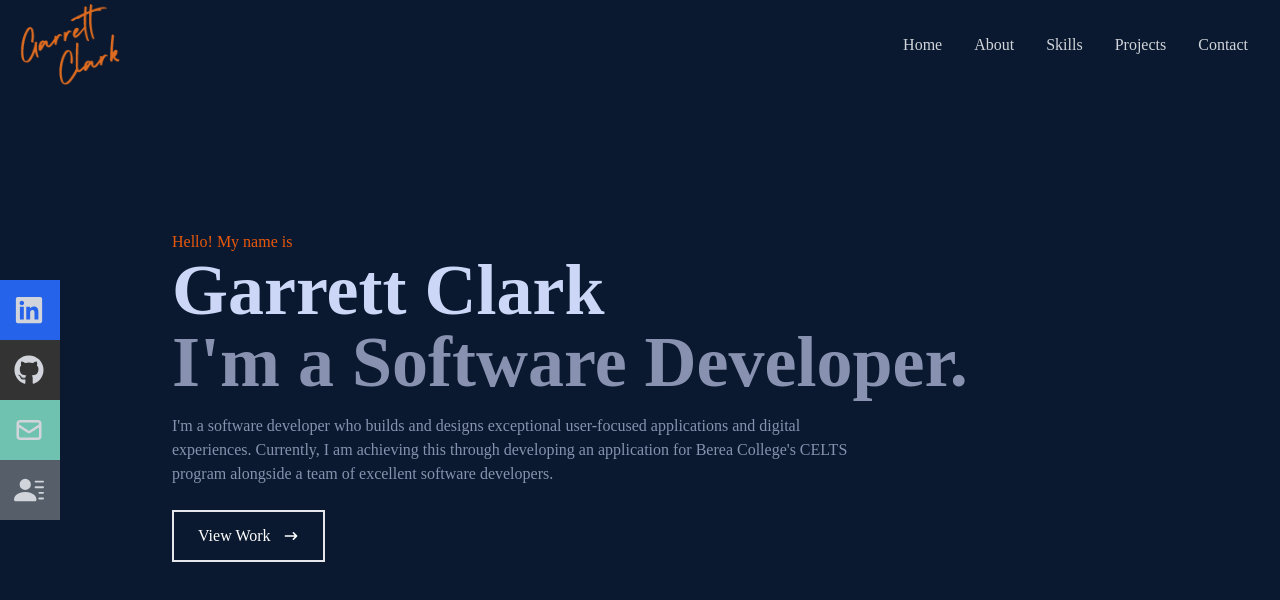
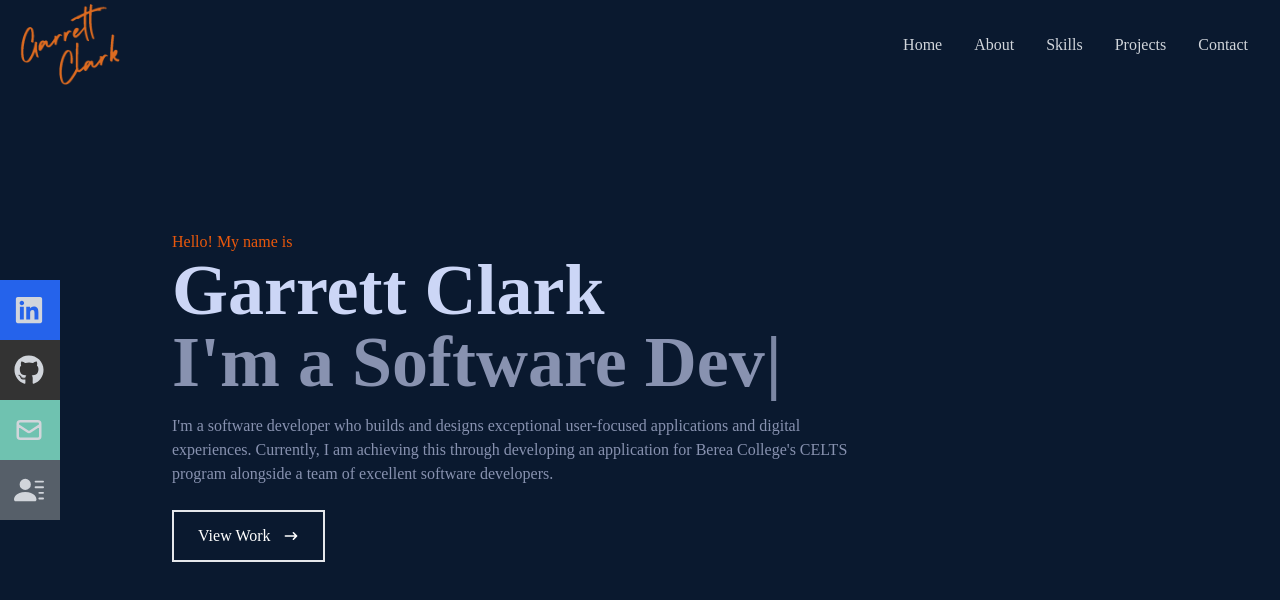
Before and after one commit to Boorclark/react-portfolio, a React (Create React App) app: page / in a window 1280 px wide. Shown: the top 600 px of the page. Built offline with nearby package versions, Linux system fonts and the light colour scheme.

Commit message:
added typewriter effect

```diff
--- a/src/components/Home.jsx
+++ b/src/components/Home.jsx
@@ -1,6 +1,7 @@
 import React from 'react';
 import { HiArrowNarrowRight } from 'react-icons/hi';
 import { Link } from 'react-scroll';
+import Typewriter from 'typewriter-effect';
 
 const Home = () => {
   return (
@@ -12,12 +13,18 @@ const Home = () => {
            Garrett Clark
         </h1>
         <h2 className='text-4xl sm:text-7xl font-bold text-[#8892b0]'>
-          I'm a Software Developer.
+          <Typewriter
+            options={{
+              strings: ["I'm a Software Developer.", "I'm a Student.", "I'm an Active Learner."],
+              autoStart: true,
+              loop: true,
+            }}
+          />
         </h2>
         <p className='text-[#8892b0] py-4 max-w-[700px]'>
-        I'm a software developer who builds and designs exceptional user-focused applications and digital experiences.
-        Currently, I am achieving this through developing an application for Berea College's CELTS program alongside a
-        team of excellent software developers.
+          I'm a software developer who builds and designs exceptional user-focused applications and digital experiences.
+          Currently, I am achieving this through developing an application for Berea College's CELTS program alongside a
+          team of excellent software developers.
         </p>
         <div>
           <button className='text-white group border-2 px-6 py-3 my-2 flex items-center hover:bg-orange-600 hover:border-orange-600'>
```
Also changed, not shown: src/components/navbar.jsx (+1 -7 lines).
